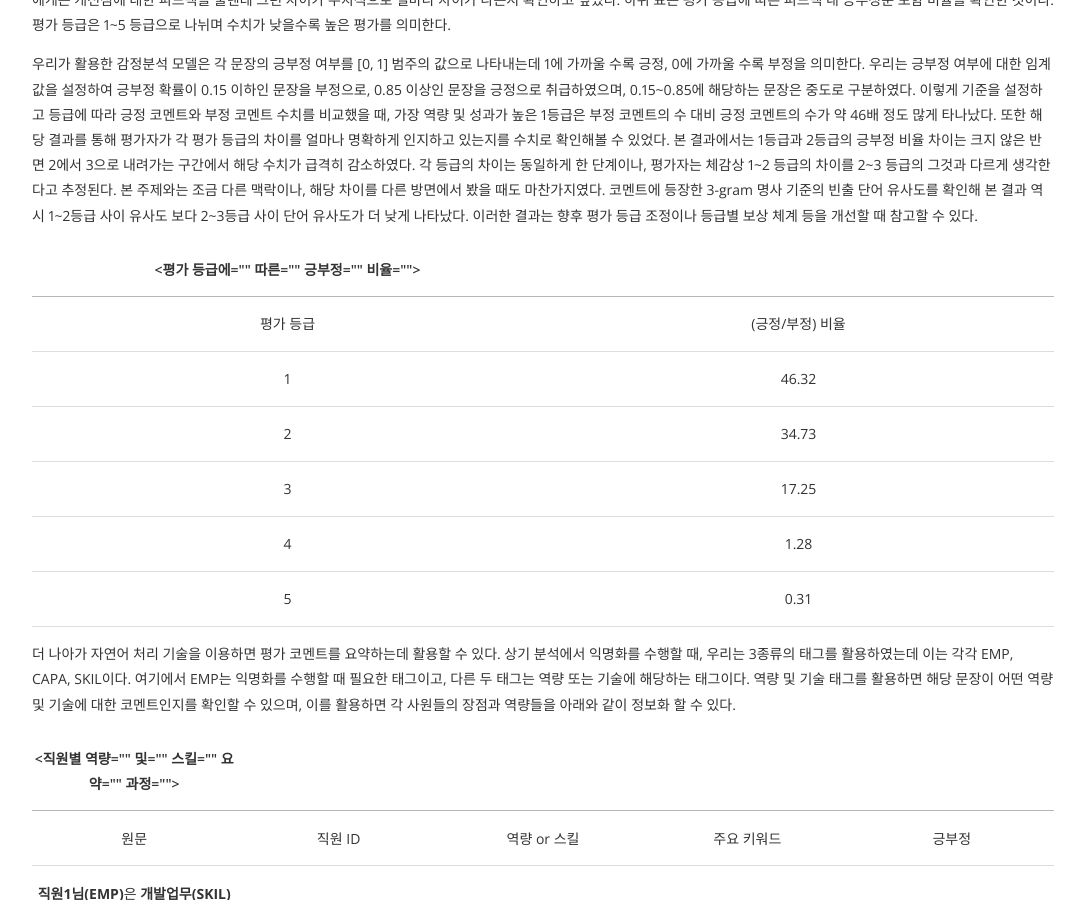
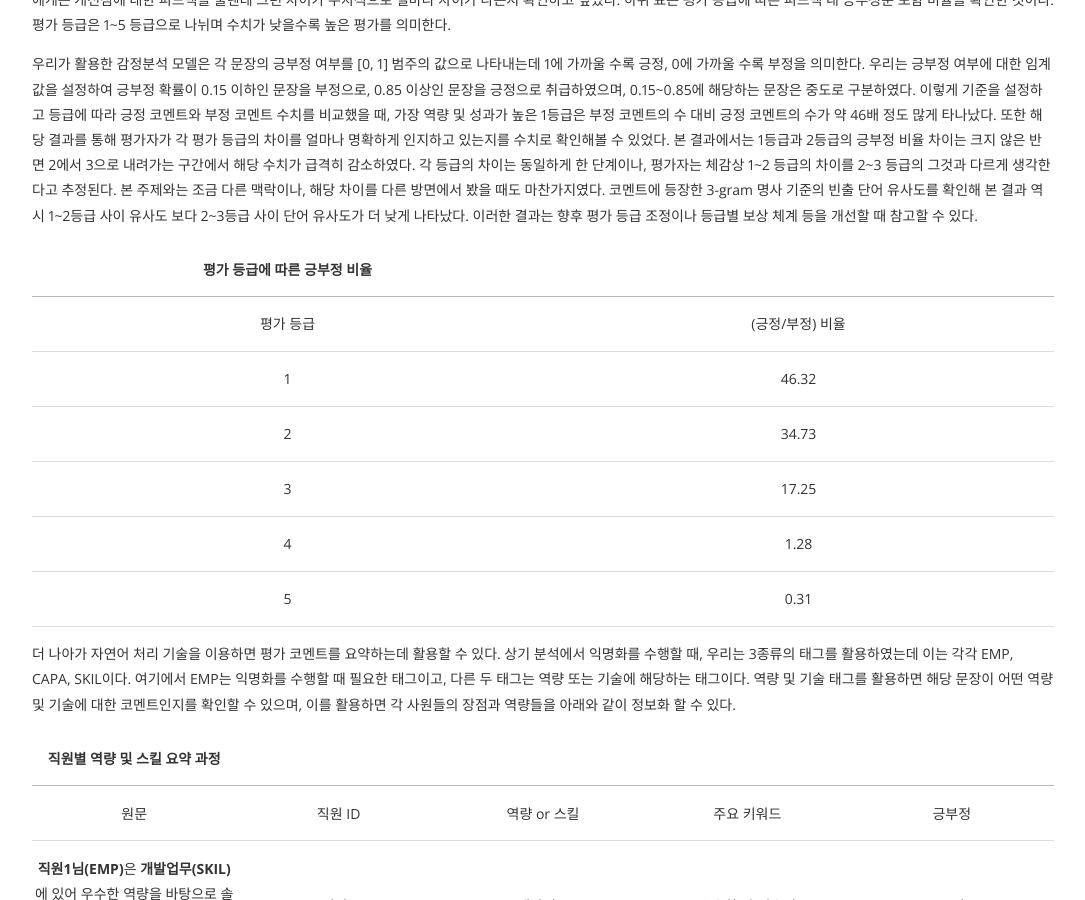
Before and after one commit to kurossncsoft/kurossncsoft.github.io, a Jekyll site: the page built from _posts/2021-09-13-NLP-and-HR-analytics.md, in a window 1280 px wide and 900 px high, scrolled down 7089 px. Shown: the whole window, without its empty margins (97-1182 px from the left). Built offline with Jekyll 4.4.1, drawn with Linux system fonts in a browser that asks for light colours; nearby versions of some CDN libraries; comment, search, counter and statistics services are not loaded.

Commit message:
Update 2021-09-13-NLP-and-HR-analytics.md

```diff
--- a/_posts/2021-09-13-NLP-and-HR-analytics.md
+++ b/_posts/2021-09-13-NLP-and-HR-analytics.md
@@ -224,7 +224,7 @@ cover: "/assets/nlp_free_image.jpg"
 
  우리가 활용한 감정분석 모델은 각 문장의 긍부정 여부를 [0, 1] 범주의 값으로 나타내는데 1에 가까울 수록 긍정, 0에 가까울 수록 부정을 의미한다. 우리는 긍부정 여부에 대한 임계값을 설정하여 긍부정 확률이 0.15 이하인 문장을 부정으로, 0.85 이상인 문장을 긍정으로 취급하였으며, 0.15~0.85에 해당하는 문장은 중도로 구분하였다. 이렇게 기준을 설정하고 등급에 따라 긍정 코멘트와 부정 코멘트 수치를 비교했을 때, 가장 역량 및 성과가 높은 1등급은 부정 코멘트의 수 대비 긍정 코멘트의 수가 약 46배 정도 많게 타나났다. 또한 해당 결과를 통해 평가자가 각 평가 등급의 차이를 얼마나 명확하게 인지하고 있는지를 수치로 확인해볼 수 있었다. 본 결과에서는 1등급과 2등급의 긍부정 비율 차이는 크지 않은 반면 2에서 3으로 내려가는 구간에서 해당 수치가 급격히 감소하였다. 각 등급의 차이는 동일하게 한 단계이나, 평가자는 체감상 1~2 등급의 차이를 2~3 등급의 그것과 다르게 생각한다고 추정된다. 본 주제와는 조금 다른 맥락이나, 해당 차이를 다른 방면에서 봤을 때도 마찬가지였다. 코멘트에 등장한 3-gram 명사 기준의 빈출 단어 유사도를 확인해 본 결과 역시 1~2등급 사이 유사도 보다 2~3등급 사이 단어 유사도가 더 낮게 나타났다. 이러한 결과는 향후 평가 등급 조정이나 등급별 보상 체계 등을 개선할 때 참고할 수 있다.
 
-| <평가 등급에 따른 긍부정 비율> |                  |
+| 평가 등급에 따른 긍부정 비율 |                  |
 | :----------------------------: | :--------------: |
 |           평가 등급            | (긍정/부정) 비율 |
 |               1                |      46.32       |
@@ -235,7 +235,7 @@ cover: "/assets/nlp_free_image.jpg"
 
  더 나아가 자연어 처리 기술을 이용하면 평가 코멘트를 요약하는데 활용할 수 있다. 상기 분석에서 익명화를 수행할 때, 우리는 3종류의 태그를 활용하였는데 이는 각각 EMP, CAPA, SKIL이다. 여기에서 EMP는 익명화를 수행할 때 필요한 태그이고, 다른 두 태그는 역량 또는 기술에 해당하는 태그이다. 역량 및 기술 태그를 활용하면 해당 문장이 어떤 역량 및 기술에 대한 코멘트인지를 확인할 수 있으며, 이를 활용하면 각 사원들의 장점과 역량들을 아래와 같이 정보화 할 수 있다.
 
-|               <직원별 역량 및 스킬 요약 과정>                |         |              |                  |        |
+|               직원별 역량 및 스킬 요약 과정                |         |              |                  |        |
 | :----------------------------------------------------------: | :-----: | :----------: | :--------------: | :----: |
 |                             원문                             | 직원 ID | 역량 or 스킬 |   주요 키워드    | 긍부정 |
 | **직원1님(EMP)**은 **개발업무(SKIL)**에 있어 우수한 역량을 바탕으로 솔선수범 하는 모습을 보여주셨습니다. |  직원1  |   개발업무   | 우수한, 솔선수범 |  긍정  |
```
